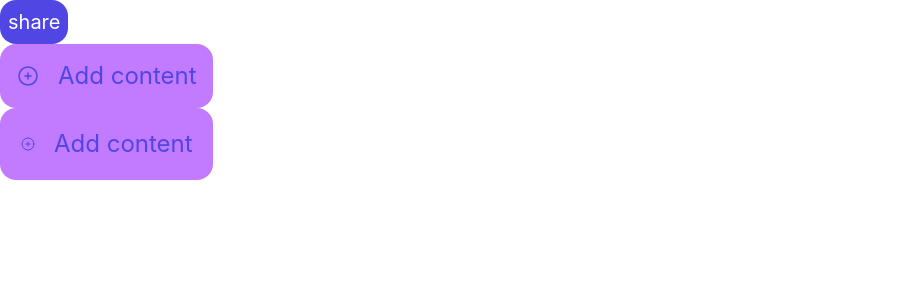
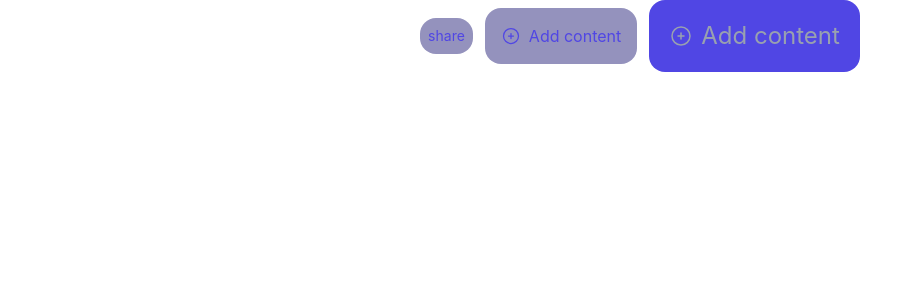
Before and after one commit to kunal-vert/muller, a React (Vite) app in the folder muller-frontend/: page / in a window 1280 px wide. Shown: the top 300 px of the page, without its empty margins (0-923 px from the left). Built offline with nearby package versions, Linux system fonts and the light colour scheme.

Commit message:
created the file

```diff
--- a/muller-frontend/src/App.tsx
+++ b/muller-frontend/src/App.tsx
@@ -1,13 +1,14 @@
-import { Button } from "./components/UI/Button"
+import { Button } from "./components/Button"
 import { PlusIcon } from "./Icons/PlusIcon"
 
 const App = () => {
   return (
-    <>
-      <Button variant="primary" text="share" size="sm" onClick={() => { }} />
-      <Button startIcon={<PlusIcon size="lg" />} variant="secondary" text="Add content" size="md" onClick={() => { }} />
-      <Button startIcon={<PlusIcon size="md" />} variant="secondary" text="Add content" size="lg" onClick={() => { }} />
-    </>)
+    <div className="flex items-center justify-center gap-3 ">
+      <Button variant="secondary" text="share" size="sm" onClick={() => { }} />
+      <Button startIcon={<PlusIcon size="md" />} variant="secondary" text="Add content" size="md" onClick={() => { }} />
+      <Button startIcon={<PlusIcon size="lg" />} variant="primary" text="Add content" size="lg" onClick={() => { }} />
+    </div>
+    )
 }
 
 export default App
--- a/muller-frontend/src/Icons/Index.ts
+++ b/muller-frontend/src/Icons/Index.ts
@@ -4,6 +4,6 @@ export interface IconProps {
 
 export const IconSizeVar =  {
     "sm" : "size-2",
-    "md" : "size-4",
+    "md" : "size-5",
     "lg" : "size-6",
 }
--- a/muller-frontend/src/components/UI/Button.tsx
+++ /dev/null
@@ -1,29 +0,0 @@
-
-type Variants = "primary" | "secondary"
-
-export interface ButtonProps {
-  variant: Variants;
-  size: "sm" | "md" | "lg";
-  text: string;
-  startIcon?: any; //optinal
-  endIcon?: any;//optional
-  onClick: () => void;
-}
-const sizeStyles = {
-  "sm": "p-2 text-xl",
-  "md": "p-4 text-2xl",
-  "lg": "p-5 text-2xl"
-}
-
-const endIcon = "flex items-center gap-2.5"
-
-const defaultStyles = "rounded-2xl  "
-
-const ColorVariant = {
-  "primary": "bg-purple-600  text-white",
-  "secondary": "bg-purple-400  text-purple-600"
-}
-
-export const Button = (props: ButtonProps) => {
-  return <button className={`${ColorVariant[props.variant]} ${defaultStyles} ${sizeStyles[props.size]} ${endIcon} `}  >{props.startIcon ? <div className="pr-2">{props.startIcon}</div> : null} {props.text} {props.endIcon}</button>
-}
--- a/muller-frontend/src/index.css
+++ b/muller-frontend/src/index.css
@@ -2,6 +2,11 @@
 
 @theme {
     --color-purple-300: #e0e7fe;
-    --color-purple-500: #3e38a7;
+    --color-purple-500: #9492bd;
     --color-purple-600: #5046e4
+
 }
+
+@theme{
+    --color-gray-400: oklch(70.7% 0.022 261.325)
+}
```
Also changed, not shown: muller-frontend/src/components/Card.tsx (added), muller-frontend/src/components/SideBar.tsx (added), muller-frontend/src/components/SidebarItems.tsx (added).
